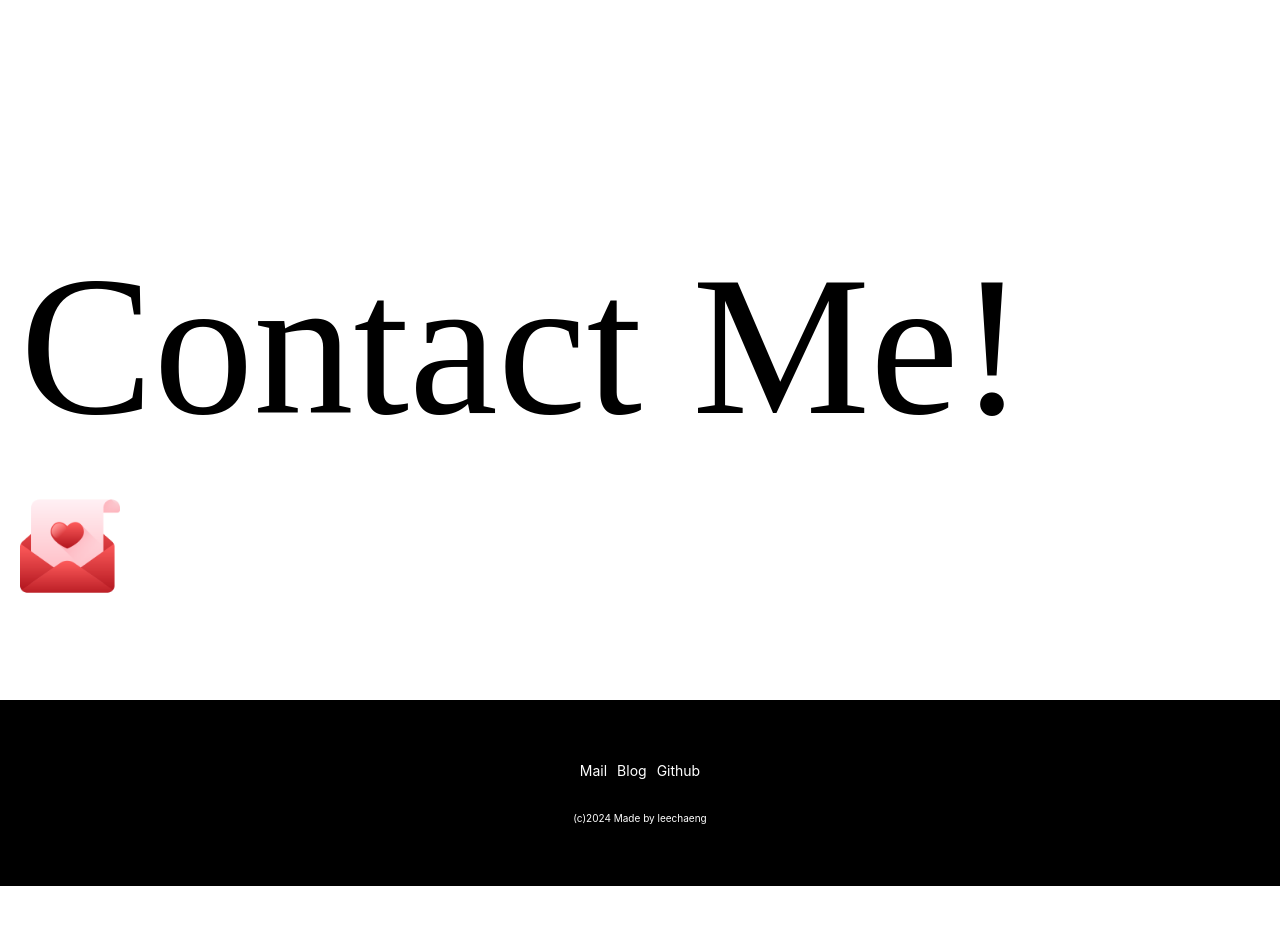
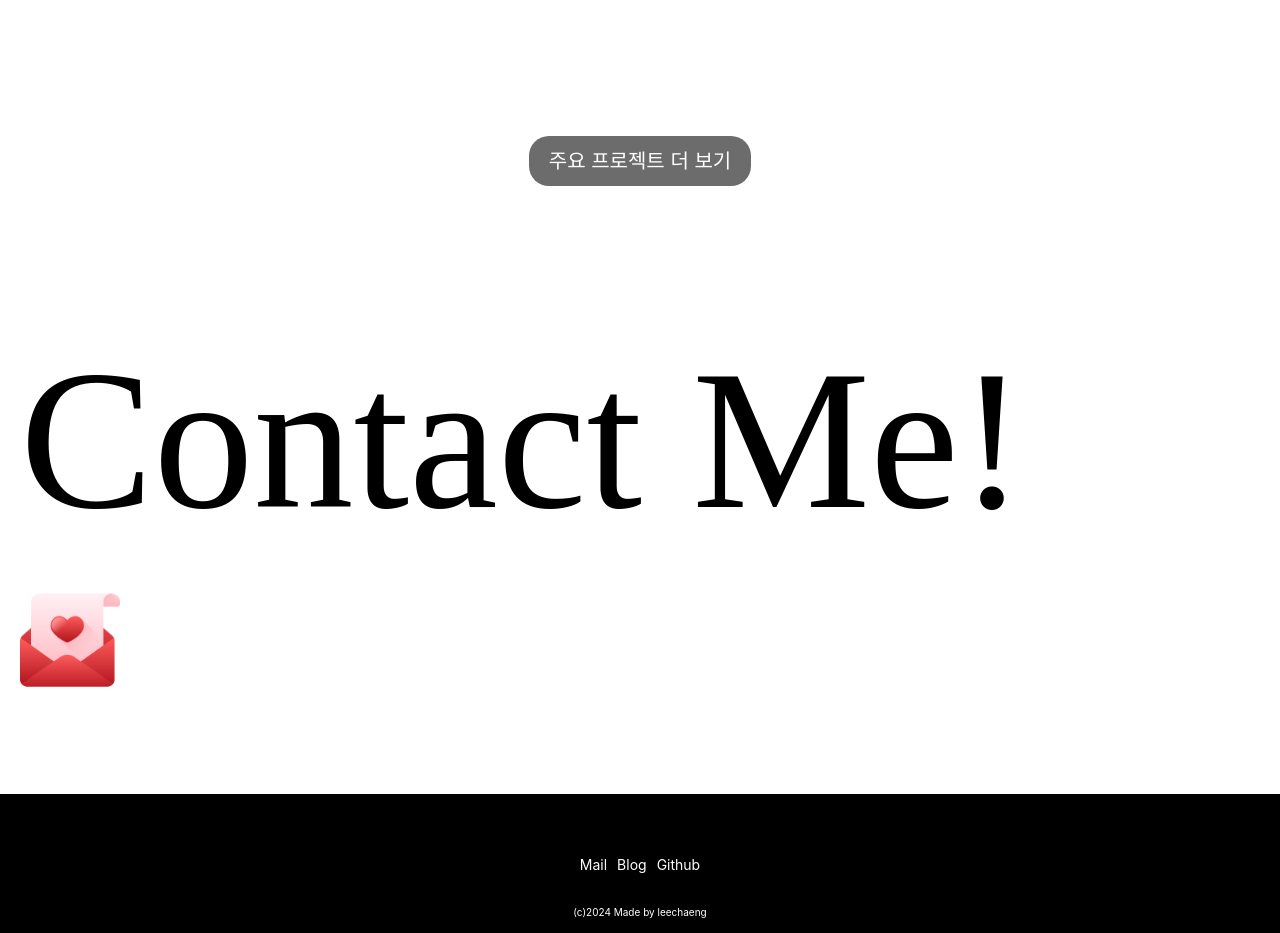
Before and after one commit to chae-young/portfolio, a Next.js app: page / in a window 1280 px wide. Shown: the part 3660-4593 px from the top of the page. Before the commit the page ends 4546 px from the top, so only its background shows below. Built offline with nearby package versions, Linux system fonts and the light colour scheme; a web font is replaced by a local one.

Commit message:
Add: moreBtn 컴포넌트 분리

```diff
--- a/components/MoreBtn/index.js
+++ b/components/MoreBtn/index.js
@@ -2,10 +2,10 @@ import React from "react"
 import Link from "next/link"
 import styled from "styled-components"
 
-const MoreBtn = ({ href }) => {
+const MoreBtn = ({ href, text }) => {
   return (
     <MoreBtnWrap>
-      <Link href={href}>더 보기</Link>
+      <Link href={href}>{text}</Link>
     </MoreBtnWrap>
   )
 }
@@ -13,7 +13,7 @@ const MoreBtnWrap = styled.div`
   position: relative;
   margin-top: 4em;
   display: inline-block;
-  padding: 0.5em 1em;
+  padding: 1rem 2rem;
   border-radius: 20px;
   /* border: 1px solid #000; */
   background-color: #6c6c6c;
@@ -39,6 +39,13 @@ const MoreBtnWrap = styled.div`
     position: relative;
     z-index: 2;
     color: #fff;
+    font-size: 1.4rem;
+  }
+
+  ${({ theme }) => theme.device.desktop} {
+    > a {
+      font-size: 2rem;
+    }
   }
 `
 export default MoreBtn
--- a/components/Profile.js
+++ b/components/Profile.js
@@ -25,7 +25,7 @@ const Profile = () => {
             목표입니다.
           </p>
 
-          <MoreBtn href="/" />
+          <MoreBtn href="/" text="더 보기" />
         </ProfileInfo>
       </ProfileWrap>
     </article>
--- a/components/ProjecArea.js
+++ b/components/ProjecArea.js
@@ -2,11 +2,13 @@ import React from "react"
 
 import styled from "styled-components"
 import ProjectList from "./Projects/ProjectList"
+import MoreBtn from "./MoreBtn"
 
 const ProjectArea = () => {
   return (
     <ProjectWrap>
       <ProjectList />
+      <MoreBtn href="/" text="주요 프로젝트 더 보기" />
     </ProjectWrap>
   )
 }
@@ -17,6 +19,7 @@ const ProjectWrap = styled.div`
   padding: 0 2em;
   max-width: ${({ theme }) => theme.deviceSizes.maxSize};
   margin: auto;
+  text-align: center;
 
   ${({ theme }) => theme.device.desktop} {
   }
```
